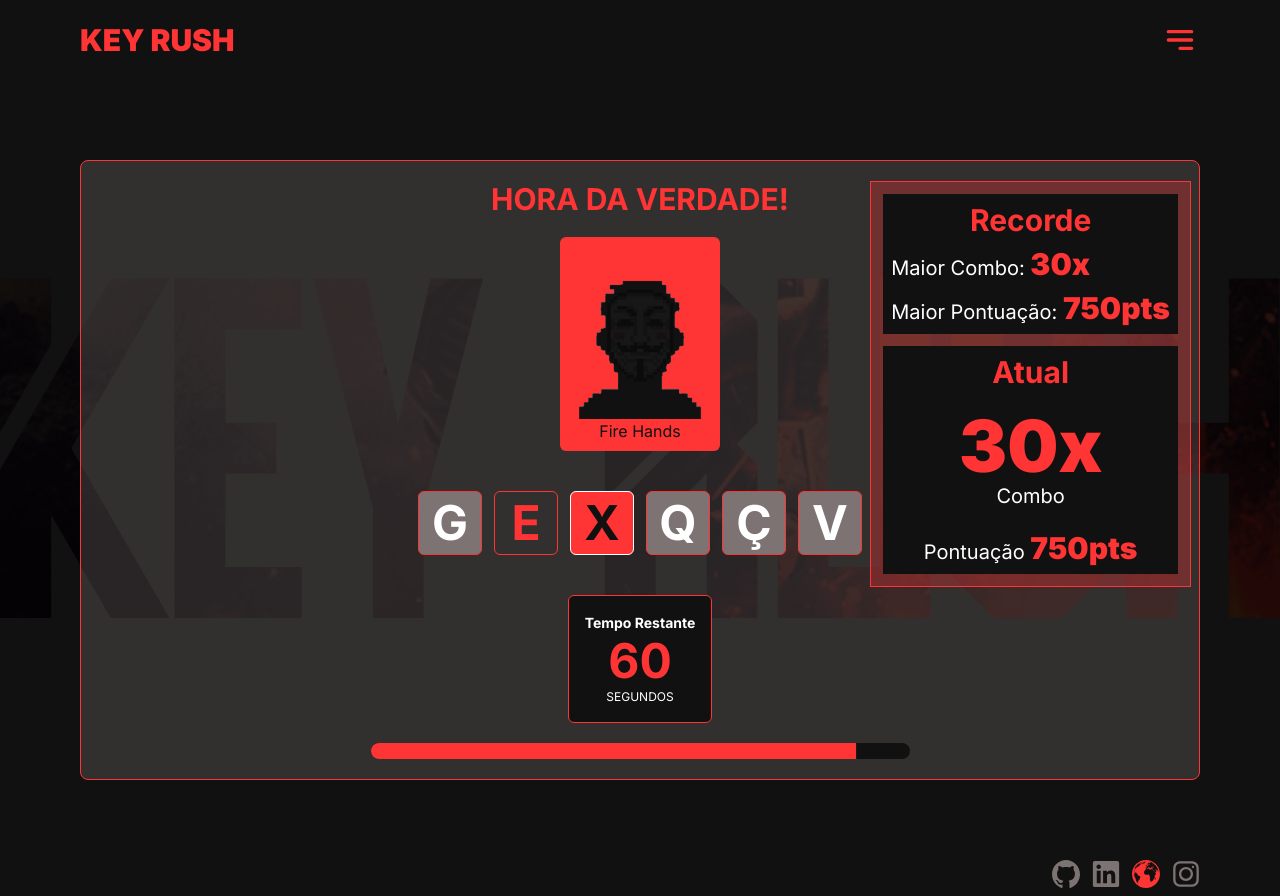
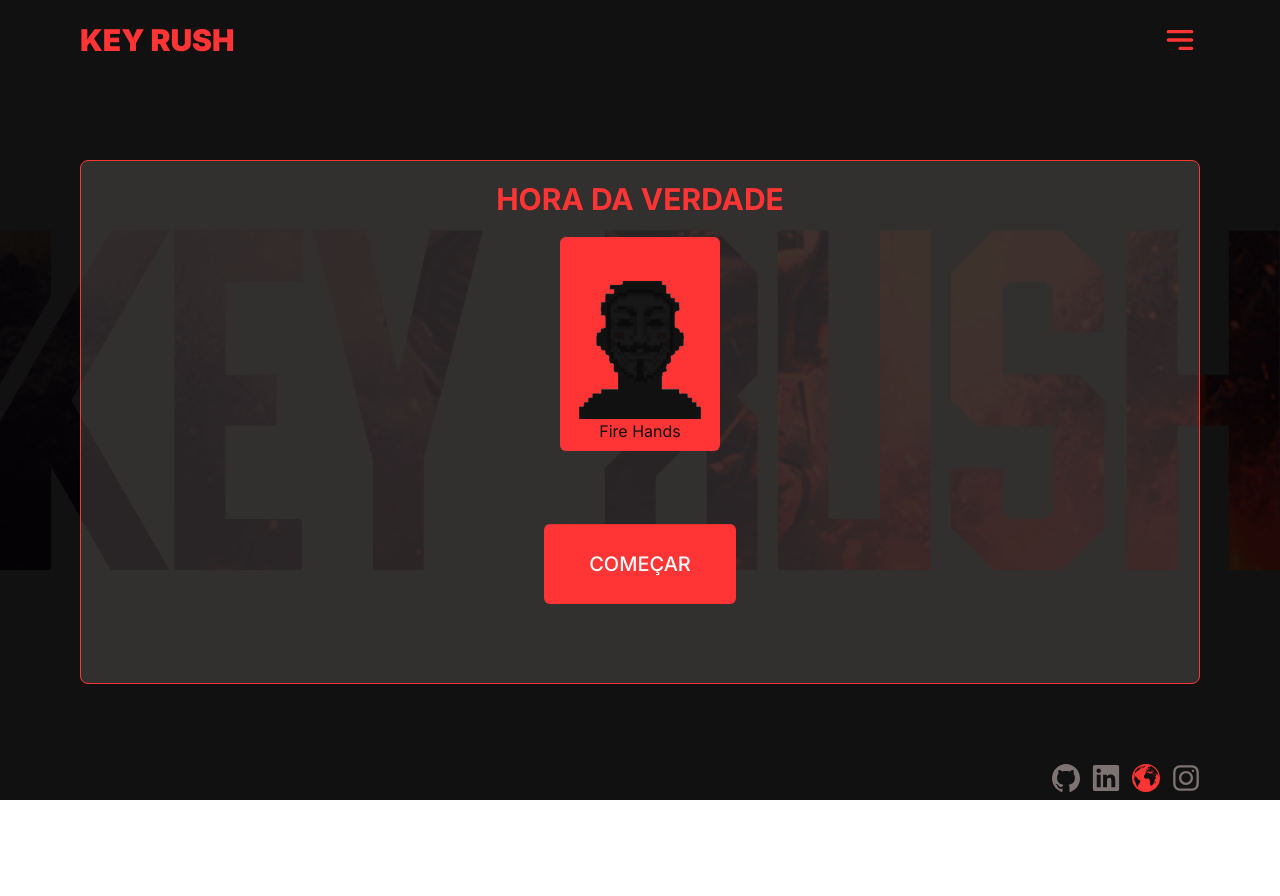
Before and after one commit to JsCodeDevlopment/Key-Rush, a Next.js app: page /game in a window 1280 px wide. After the commit the page ends 800 px from the top, so only its background shows below. Built offline with nearby package versions, Linux system fonts and the light colour scheme.

Commit message:
feat: countdown

```diff
--- a/src/app/(home)/game/page.tsx
+++ b/src/app/(home)/game/page.tsx
@@ -5,11 +5,60 @@ import male0 from "@/assets/images/characters/male0.png";
 import { Points } from "@/components/points";
 import { Keys } from "@/components/keys";
 import { CountDownTimer } from "@/components/countdown-timer";
+import { Button } from "@/components/ui/button";
+import { useEffect, useState } from "react";
+import { GenerateSequence } from "@/helpers/generate-sequence";
 
 export default function Game() {
+  const [started, setStarded] = useState<boolean>(false);
+
+  const [timeLeft, setTimeLeft] = useState<number>(60);
+  const [gameInterval, setGameInterval] = useState<NodeJS.Timeout | number>(0);
+  const [score, setScore] = useState<number>(0);
+  const [combo, setCombo] = useState<number>(0);
+  const [currentIndex, setCurrentIndex] = useState<number>(0);
+  const [currenSequence, setCurrentSequence] = useState<number[]>([]);
+
+  // const { sequence } = GenerateSequence();
+
+  const startGame = () => {
+    setStarded(true);
+
+    const interval = setInterval(() => {
+      setTimeLeft((prevTimeLeft) => prevTimeLeft - 1);
+    }, 1000);
+    setGameInterval(interval);
+  };
+
+  const endGame = (message: string) => {
+    if (gameInterval) {
+      clearInterval(gameInterval);
+      setGameInterval(0);
+      console.log(message);
+    }
+  };
+
+  useEffect(() => {
+    return () => {
+      if (gameInterval) {
+        clearInterval(gameInterval);
+      }
+    };
+  }, []);
+
+  useEffect(() => {
+    if (timeLeft <= 0) {
+      setTimeLeft(60);
+      setStarded(false);
+      endGame("Time is up!");
+    }
+  }, [timeLeft, endGame]);
+
   return (
     <section className="flex flex-col relative w-full gap-5 bg-[#7d7373]/30 border border-[#ff3434] p-5 rounded-lg items-center">
-      <h1 className="text-[#ff3434] text-3xl font-bold">HORA DA VERDADE!</h1>
+      <h1 className="text-[#ff3434] text-3xl font-bold">
+        {!started ? "HORA DA VERDADE" : "APERTE EM COMEÇAR PARA JOGAR"}
+      </h1>
       <div className="flex flex-col items-center p-2 bg-[#ff3434] rounded-md">
         <Image
           src={male0}
@@ -20,9 +69,23 @@ export default function Game() {
         />
         <p className="text-[#111111]">Fire Hands</p>
       </div>
-      <Points />
-      <Keys />
-      <CountDownTimer />
+      {!started ? (
+        <div className="flex h-full items-center justify-center">
+          <Button
+          onClick={() => startGame()}
+            size={"lg"}
+            className="bg-[#ff3434] hover:scale-125 animate-bounce w-48 h-20 text-xl"
+          >
+            COMEÇAR
+          </Button>
+        </div>
+      ) : (
+        <>
+          <Points />
+          <Keys />
+          <CountDownTimer timeLeft={timeLeft} />
+        </>
+      )}
     </section>
   );
 }
--- a/src/components/countdown-timer.tsx
+++ b/src/components/countdown-timer.tsx
@@ -1,14 +1,20 @@
 import { Progress } from "@/components/ui/progress";
+import { normalizeValue } from "@/helpers/normalize-value";
 
-export function CountDownTimer() {
+interface ICountDownTimer {
+  timeLeft: number;
+}
+
+export function CountDownTimer({ timeLeft }: ICountDownTimer) {
+  const { value } = normalizeValue({ currentValue: timeLeft });
   return (
     <>
       <div className="flex w-36 h-32 p-2 bg-[#111111] border border-[#ff3434] rounded-md flex-col gap-1 items-center justify-center">
         <p className="text-white text-sm font-bold">Tempo Restante</p>
-        <p className="text-[#ff3434] text-5xl font-bold">60</p>
+        <p className="text-[#ff3434] text-5xl font-bold">{timeLeft}</p>
         <p className="text-white text-xs">SEGUNDOS</p>
       </div>
-      <Progress value={90} className="w-1/2" />
+      <Progress value={value} className="w-1/2" />
     </>
   );
 }
--- a/src/components/footer.tsx
+++ b/src/components/footer.tsx
@@ -1,4 +1,4 @@
-import { useSocialLinks } from "@/helpers/social-links";
+import { useSocialLinks } from "@/helpers/mocks/social-links";
 import Image from "next/image";
 
 export function Footer() {
--- /dev/null
+++ b/src/helpers/generate-sequence.ts
@@ -0,0 +1,17 @@
+import { useState } from "react";
+
+interface IGenerateSequence {
+  sequence: string[];
+}
+
+export function GenerateSequence(): IGenerateSequence {
+  const [sequence, setSequence] = useState<string[]>([]);
+
+  const letters = "abcdefghijklmnopqrstuvwxyzç";
+  for (let i = 0; i < 6; i++) {
+    const randomIndex = Math.floor(Math.random() * letters.length);
+    setSequence((prev) => [...prev, letters[randomIndex]]);
+  }
+
+  return { sequence };
+}
--- /dev/null
+++ b/src/helpers/normalize-value.ts
@@ -0,0 +1,16 @@
+interface normalizeValueProps {
+  currentValue: number;
+  maxValue?: number;
+}
+
+interface INormalizeValue {
+  value: number;
+}
+
+export function normalizeValue({
+  currentValue,
+  maxValue = 60,
+}: normalizeValueProps): INormalizeValue {
+  const value = (currentValue / maxValue) * 100;
+  return { value };
+}
```
Also changed, not shown: .eslintrc.json, src/helpers/mocks/social-links.ts (renamed from src/helpers/social-links.ts).
